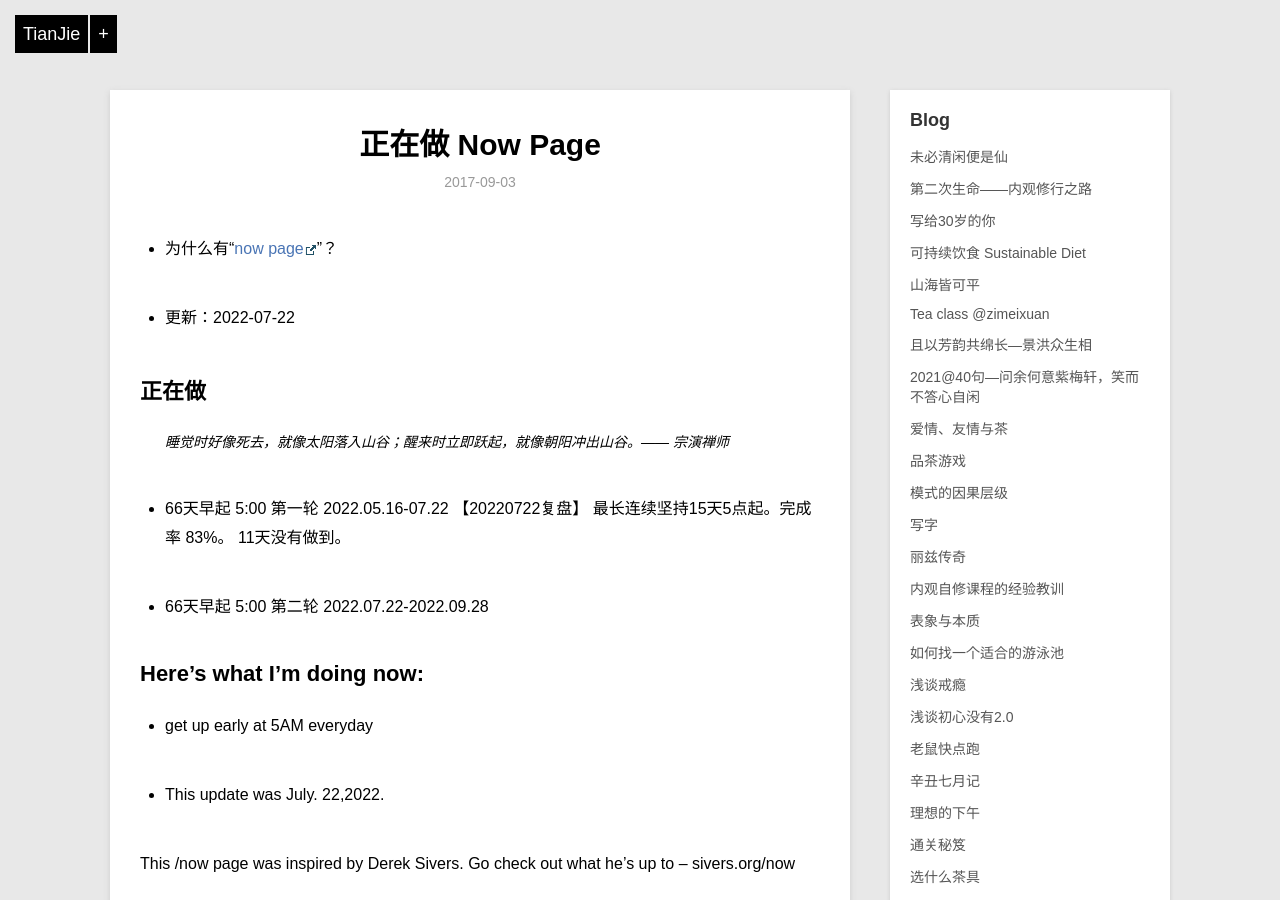
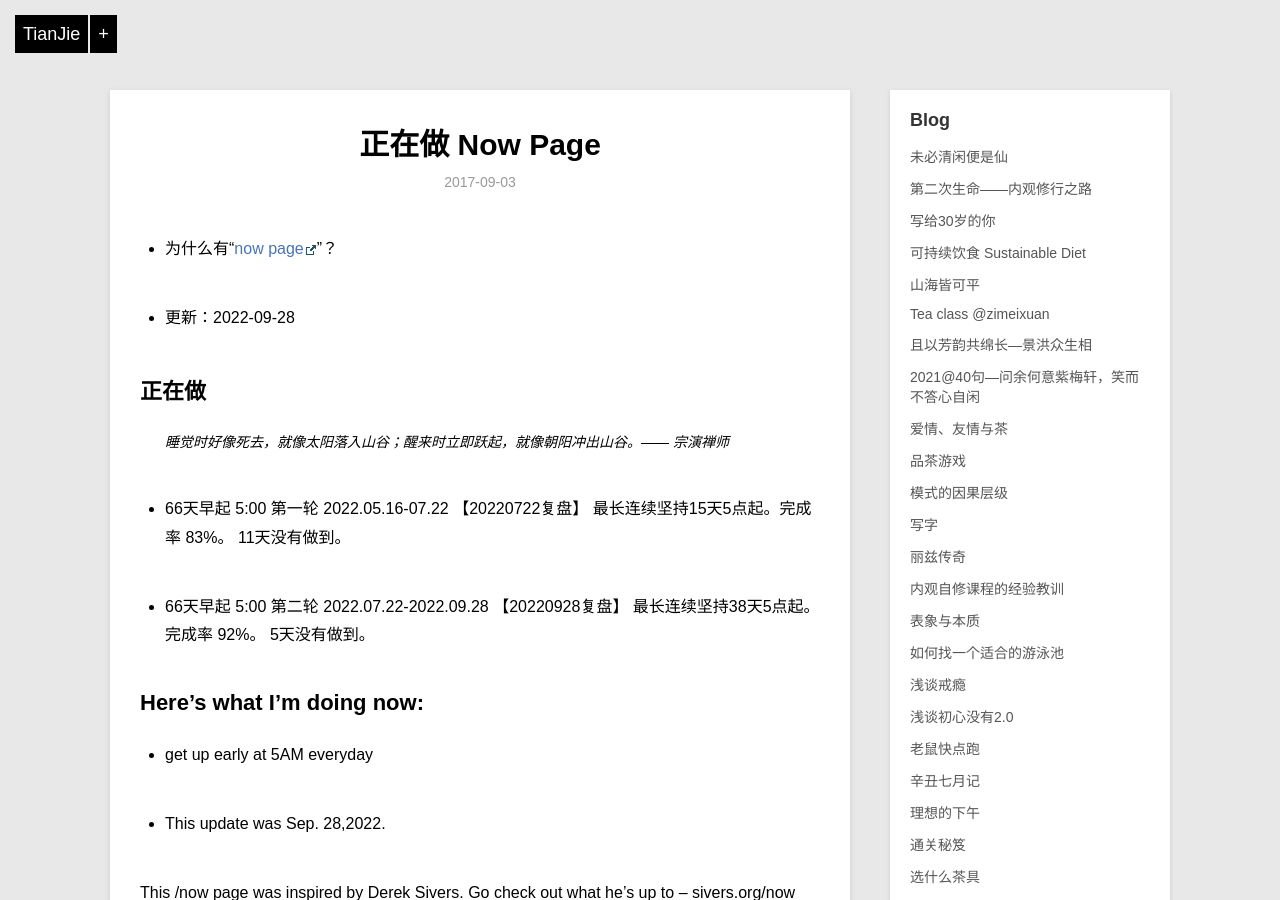
Before and after one commit to violettianjie/violettianjie.github.io, a Jekyll site: the page built from _posts/blog/2017-09-03-now.md, in a window 1280 px wide and 900 px high. Built offline with Jekyll 4.4.1, drawn with Linux system fonts in a browser that asks for light colours; comment, search, counter and statistics services are not loaded.

Commit message:
Update 2017-09-03-now.md

```diff
--- a/_posts/blog/2017-09-03-now.md
+++ b/_posts/blog/2017-09-03-now.md
@@ -9,7 +9,7 @@ category: blog
 - 为什么有“[now page](http://nownownow.com/about)”？
 
 
-- 更新：2022-07-22
+- 更新：2022-09-28
 
 
 ## 正在做
@@ -18,7 +18,7 @@ category: blog
 
 -  66天早起 5:00  第一轮 2022.05.16-07.22 【20220722复盘】  最长连续坚持15天5点起。完成率 83%。 11天没有做到。
 
--  66天早起 5:00  第二轮 2022.07.22-2022.09.28
+-  66天早起 5:00  第二轮 2022.07.22-2022.09.28 【20220928复盘】  最长连续坚持38天5点起。完成率 92%。 5天没有做到。
 
 
 
@@ -30,7 +30,7 @@ category: blog
 
 
 
-- This update was July. 22,2022.
+- This update was Sep. 28,2022.
 
 This /now page was inspired by Derek Sivers. Go check out what he’s up to – sivers.org/now
 
```
